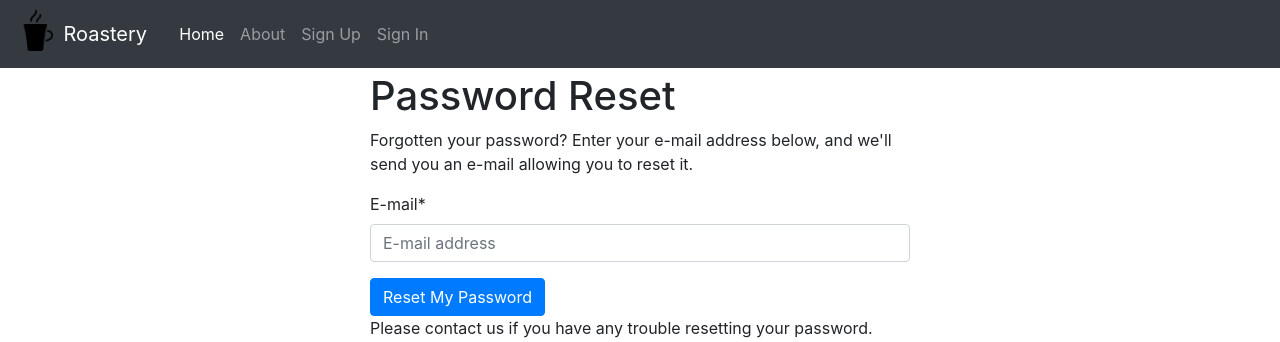
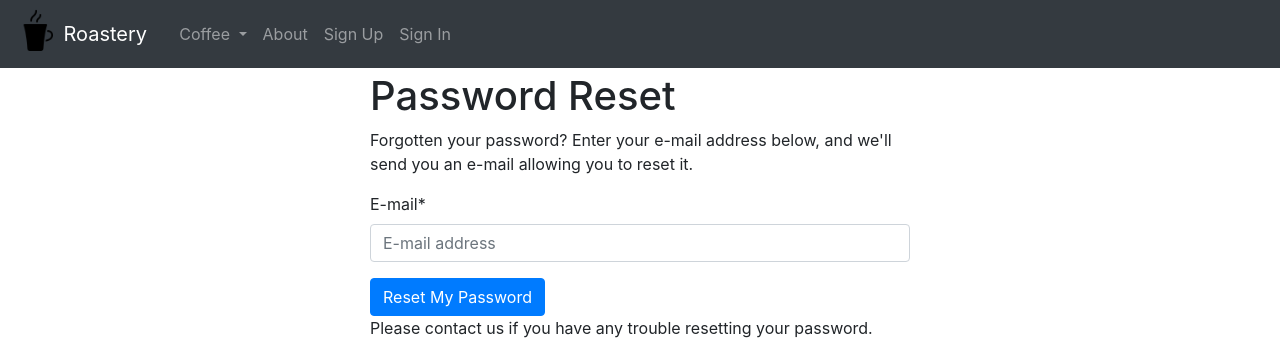
Before and after one commit to kylehorton33/roastery, a Django app: page /accounts/password/reset/ in a window 1280 px wide. Shown: the top 342 px of the page. Run offline with Django 3.2, Linux system fonts and the light colour scheme; some libraries are stand-ins or nearby versions.

Commit message:
Drop down of coffee pages in navbar

```diff
--- a/roastery/templates/base.html
+++ b/roastery/templates/base.html
@@ -55,8 +55,15 @@
 
         <div class="collapse navbar-collapse" id="navbarSupportedContent">
           <ul class="navbar-nav mr-auto">
-            <li class="nav-item active">
-              <a class="nav-link" href="{% url 'home' %}">Home <span class="sr-only">(current)</span></a>
+            <li class="nav-item dropdown">
+              <a class="nav-link dropdown-toggle" href="#" id="navbarDropdown" role="button" data-toggle="dropdown" aria-haspopup="true" aria-expanded="false">
+                Coffee
+              </a>
+              <div class="dropdown-menu" aria-labelledby="navbarDropdown">
+                <a class="dropdown-item" href="{% url 'coffee:bean-list' %}">Green Beans</a>
+                <a class="dropdown-item" href="{% url 'coffee:roast-list' %}">Roasts</a>
+                <a class="dropdown-item" href="#TODO">Extractions</a>
+              </div>
             </li>
             <li class="nav-item">
               <a class="nav-link" href="{% url 'about' %}">About</a>
```
